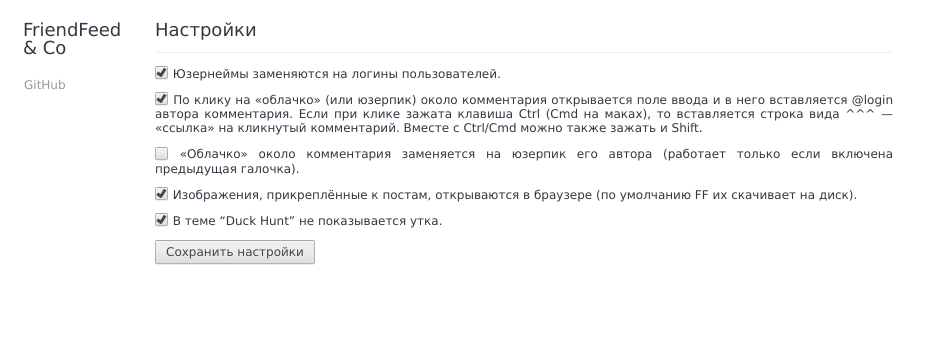
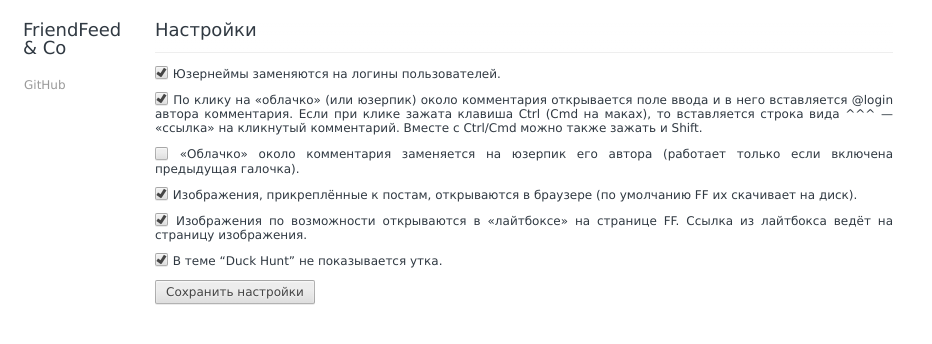
Before and after one commit to davidmz/friendfeed-and-co, a browser extension: page options.html in a window 1280 px wide. Shown: the whole page, without its empty margins (0-932 px from the left). Drawn offline with Linux system fonts and the light colour scheme.

Commit message:
Отключение лайтбокса в настройках

```diff
--- a/common.js
+++ b/common.js
@@ -1,7 +1,7 @@
 function toArray(nl) { return Array.prototype.slice.call(nl); }
 
 function loadSettings(callback) {
-    var boolNames = ["fixNames", "replyLinks", "openImages", "killDuck", "withAvatars"];
+    var boolNames = ["fixNames", "replyLinks", "openImages", "lightBoxedImages", "killDuck", "withAvatars"];
     var settings = {};
     boolNames.forEach(function (name) {settings[name] = true;});
     settings["withAvatars"] = false;
--- a/options.html
+++ b/options.html
@@ -62,6 +62,14 @@
 
                 <p>
                     <label>
+                        <input type="checkbox" value="lightBoxedImages">
+                        Изображения по возможности открываются в «лайтбоксе» на странице FF.
+                        Ссылка из лайтбокса ведёт на страницу изображения.
+                    </label>
+                </p>
+
+                <p>
+                    <label>
                         <input type="checkbox" value="killDuck">
                         В теме “Duck Hunt” не показывается утка.
                     </label>
```
Also changed, not shown: content-script.js (+10 -3 lines), manifest.json.
